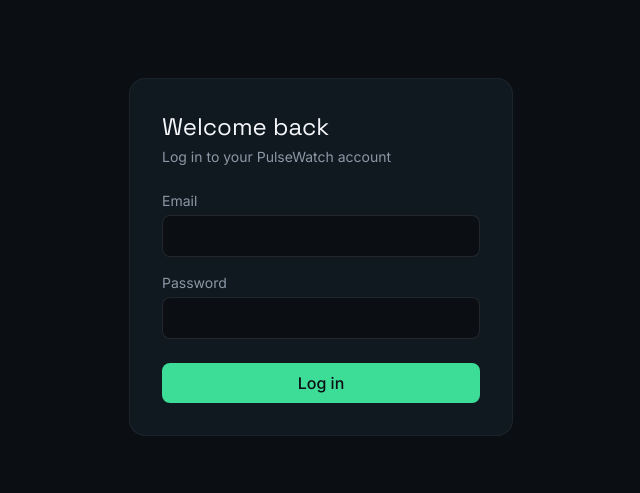
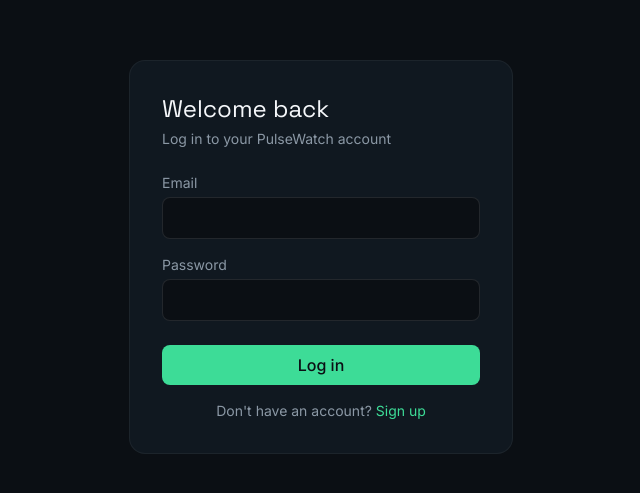
Before and after one commit to shantanu994/pulsewatch, a React (Vite) app in the folder frontend/: page / in a window 1280 px wide. Shown: the part 143-636 px from the top of the page, without its empty margins (319-959 px from the left). Built offline with nearby package versions, Linux system fonts and the light colour scheme.

Commit message:
Wire signup and login switching into App

```diff
--- a/frontend/src/pages/Login.jsx
+++ b/frontend/src/pages/Login.jsx
@@ -1,7 +1,7 @@
 import { useState } from "react";
 import { api } from "../lib/api";
 
-export default function Login({ onLogin }) {
+export default function Login({ onLogin, onSwitchToSignup }) {
   const [email, setEmail] = useState("");
   const [password, setPassword] = useState("");
   const [error, setError] = useState("");
@@ -28,8 +28,12 @@
         onSubmit={handleSubmit}
         className="w-full max-w-sm bg-panel rounded-2xl p-8 border border-white/5"
       >
-        <h1 className="font-display text-2xl text-offwhite mb-1">Welcome back</h1>
-        <p className="text-slate text-sm mb-6">Log in to your PulseWatch account</p>
+        <h1 className="font-display text-2xl text-offwhite mb-1">
+          Welcome back
+        </h1>
+        <p className="text-slate text-sm mb-6">
+          Log in to your PulseWatch account
+        </p>
 
         <label className="block text-sm text-slate mb-1">Email</label>
         <input
@@ -58,6 +62,16 @@
         >
           {loading ? "Logging in..." : "Log in"}
         </button>
+        <p className="text-slate text-sm text-center mt-4">
+          Don't have an account?{" "}
+          <button
+            type="button"
+            onClick={onSwitchToSignup}
+            className="text-signal hover:underline"
+          >
+            Sign up
+          </button>
+        </p>
       </form>
     </div>
   );
```
Also changed, not shown: 1 other file (tests, documents, lock files or other folders).
